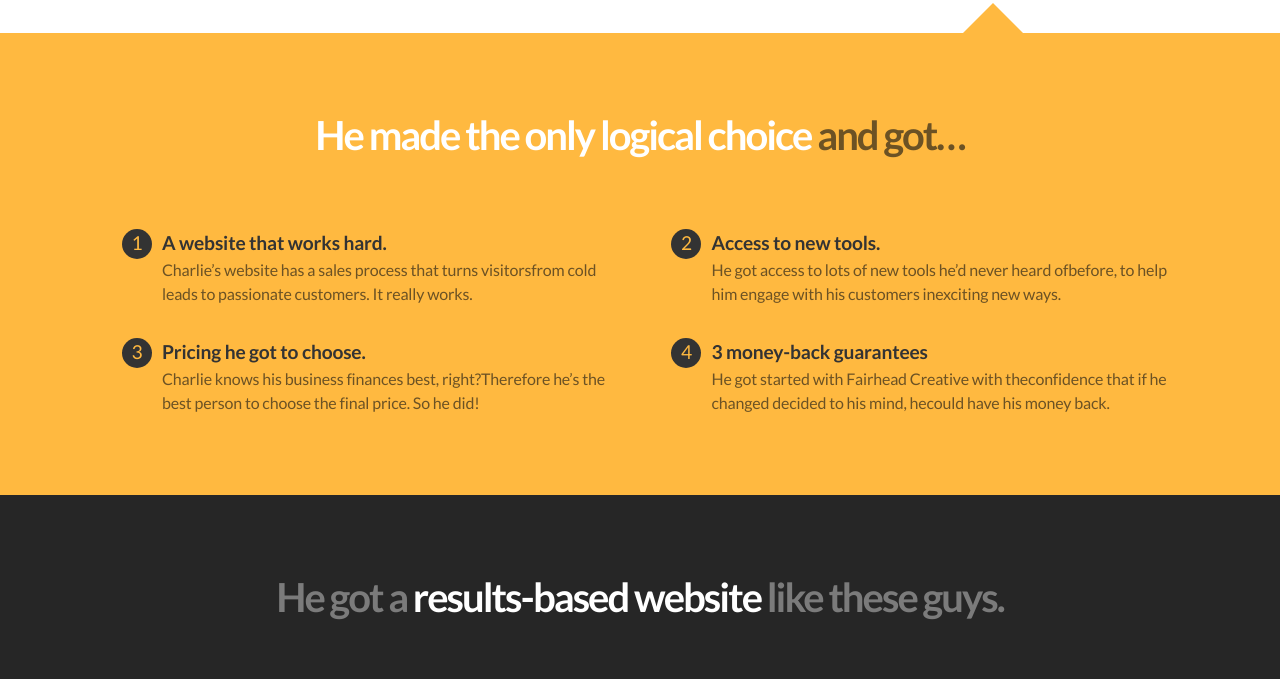
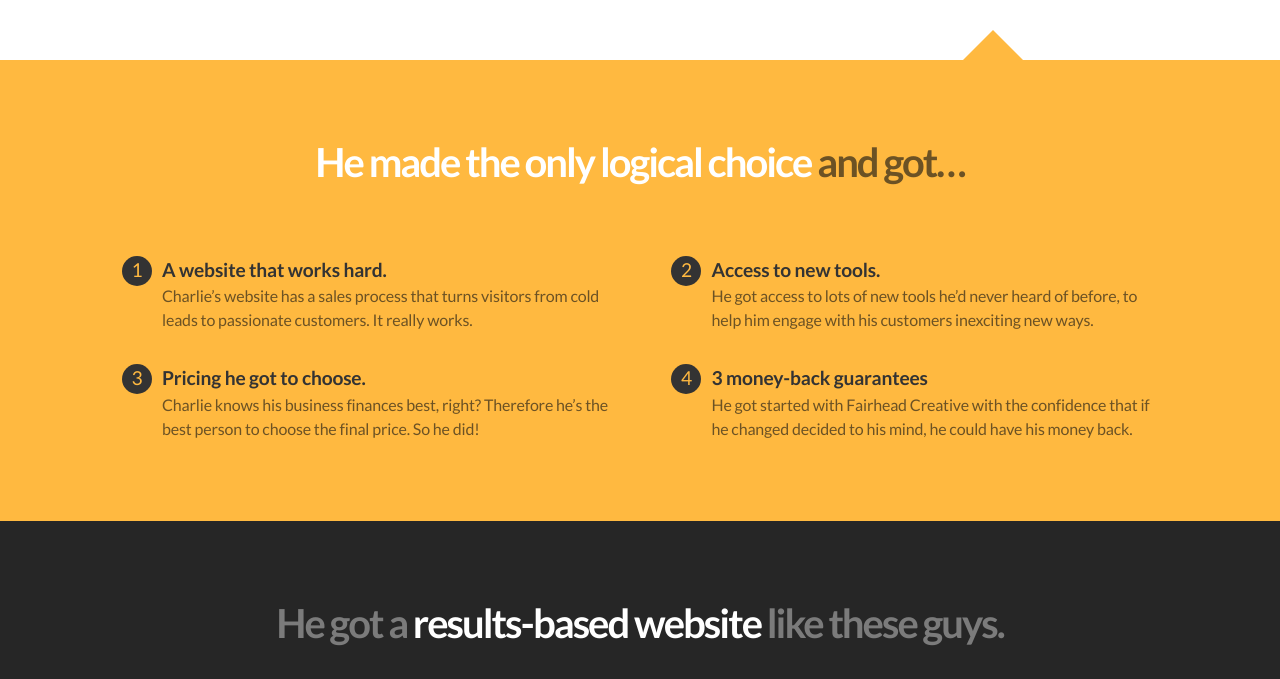
Before and after one commit to fairheadcreative/fairheadcreative, a Jekyll site: the page built from index.html, in a window 1280 px wide and 1400 px high, scrolled down 2443 px, cut to the strip 0-679 px from the top of the window. Built offline with Jekyll 4.4.1, drawn with Linux system fonts in a browser that asks for light colours; Markdown is read by kramdown in place of the engine named in the settings; some of the changed text lies outside the part shown.

Commit message:
Minor home copy updates

```diff
--- a/index.html
+++ b/index.html
@@ -1,7 +1,7 @@
 ---
 layout: layout
-title: Fairhead Creative Web Design ~ Motivate Visitors To Buy
-description: Are are the creative web design team that can motivate your visitors to buy. We'll even show you how - get a free custom report today.
+title: Creative Web Design Company | UX Design Company - Fairhead Creative
+description: Fairhead Creative is a skilled creative web design company based out of Florida, Tampa, Orlando. We craft beautiful UX & UI, email marketing & content.
 splash: true
 class: home
 ---
@@ -11,7 +11,7 @@
 
     <h1><strong>Creative Web Design That</strong> Motivates Your Visitors To Buy.</h1>
     <p>Would you love to win over more website visitors, but aren't sure what to do next, or who to trust?</p>
-    <p>We understand. We help companies motivate their visitors to buy using proven web design & online marketing techniques.</p>
+    <p>We understand. We help companies motivate their visitors to buy using proven <em style="font-style: normal;">creative web design</em> & online marketing techniques.</p>
     <p><strong>Enter your website address below & we'll show you:</strong></p>
 
     <form class="strap-form continue-form">
@@ -78,13 +78,13 @@
 
     <ol>
       <li>
-        <img src="/images/home2/option-1.svg" alt="UX Design Company Florida" title="UX Design Company Florida" width="150" />
+        <img src="/images/home2/option-1.svg" alt="Creative Web Designer" title="Creative Web Designer" width="150" />
         <strong>Try to do it himself.</strong>
         He'd need to train and perform at 5+ expert jobs in addition to running his own online business. Ouch.
       </li>
 
       <li>
-        <img src="/images/home2/option-2.svg" alt="UX Design Company Tampa" title="UX Design Company Tampa" width="150" />
+        <img src="/images/home2/option-2.svg" alt="UX Design Company Florida" title="UX Design Company Florida" width="150" />
         <strong>Buy a template / theme</strong>
         By definition, it's not designed for his audience. How can his business look unique if he spends money on looking the same?
       </li>
@@ -96,7 +96,7 @@
       </li>
 
       <li>
-        <img src="/images/home2/option-4.svg" alt="UX Design Company Tampa" title="UX Design Company Tampa" width="150" />
+        <img src="/images/home2/option-4.svg" alt="Creative Web Designer" title="Creative Web Designer" width="150" />
         <strong>Partner with us</strong>
         He had the opportunity to work with a talented team that let him choose his own price &amp; where ROI is proven. As a result…
       </li>
@@ -113,22 +113,22 @@
     <ol>
       <li>
         <strong>A website that works hard.</strong>
-        Charlie’s website has a sales process that turns visitorsfrom cold leads to passionate customers. It really works.
+        Charlie’s website has a sales process that turns visitors from cold leads to passionate customers. It really works.
       </li>
 
       <li>
         <strong>Access to new tools.</strong>
-        He got access to lots of new tools he’d never heard ofbefore, to help him engage with his customers inexciting new ways.
+        He got access to lots of new tools he’d never heard of before, to help him engage with his customers inexciting new ways.
       </li>
 
       <li>
         <strong>Pricing he got to choose.</strong>
-        Charlie knows his business finances best, right?Therefore he’s the best person to choose the final price. So he did!
+        Charlie knows his business finances best, right? Therefore he’s the best person to choose the final price. So he did!
       </li>
 
       <li>
         <strong>3 money-back guarantees</strong>
-        He got started with Fairhead Creative with theconfidence that if he changed decided to his mind, hecould have his money back.
+        He got started with Fairhead Creative with the confidence that if he changed decided to his mind, he could have his money back.
       </li>
     </ol>
   </div>
@@ -141,9 +141,9 @@
 
   <div class="carousel">
     <div>
-      <img src="images/home2/home-portfolio-smtp2go.png" width="500" alt="UX Design Company Florida" title="UX Design Company Florida" />
+      <img src="images/home2/home-portfolio-smtp2go.png" width="500" alt="Creative Web Designer" title="Creative Web Designer" />
       <h3>SMTP2GO</h3>
-      <p>Leading design for email delivery service from hundreds to tens of thousands of customers.</p>
+      <p>Leading website design for email delivery service from hundreds to tens of thousands of customers.</p>
 
       <ul>
         <li><strong>3x</strong> average visitor pageviews</li>
@@ -179,7 +179,7 @@
     <div>
       <img src="images/home2/home-portfolio-zurb.png" width="500" alt="UX Design Company Florida" title="UX Design Company Florida" />
       <h3>ZURB Foundation</h3>
-      <p>Three of the web’s most popular web frameworks use the personality & emotion injected by Fairhead Creative.</p>
+      <p>Three of the web’s most popular web frameworks use the personality & emotion injected by Fairhead Creative<span class="hide">, a leading <strong><em>creative web design company</em></strong></span>.</p>
 
       <ul>
         <li><strong>21k</strong> subscribed GitHub users</li>
@@ -191,12 +191,12 @@
 </div>
 
 <div id="faq">
-  <img src="/images/home2/faq.svg" alt="Creative Web Design Company Florida" title="Creative Web Design Company Florida" />
+  <img src="/images/home2/faq.svg" alt="Creative Web Designer" title="Creative Web Designer" />
   <h2>All Charlie’s concerns were answered…</h2>
 
   <dl>
     <dt>What specific techno-babble do you do?</dt>
-    <dd>Glad you asked! Web/UI design, UX design, web strategy,  information design, web marketing, web research, front-end development, web engineering, content strategy & illustration.</dd>
+    <dd>Glad you asked! <strong style="font-weight: normal;"><em style="font-style: normal;">Creative web design</em></strong> / UI design, UX design, web strategy,  information design, web marketing, web research, front-end development, web engineering, content strategy & illustration.</dd>
 
     <dt>What if I don’t like your work?</dt>
     <dd>We’ll fix it! These things are a process. But, if you want to back out, ask us about those money-back guarantees. Don’t worry, nobody’s ever needed them!</dd>
@@ -205,7 +205,7 @@
     <dd>You’re not alone. Thankfully, we have a proven, tested process for <em>discovering what your audience wants.</em></dd>
 
     <dt>Can I try you out for free?</dt>
-    <dd>Yes! Schedule a free consultation and a free custom site report today!</dd>
+    <dd>Yes! Schedule a free consultation and a free custom site report today! Our <strong style="font-weight: normal;"><em style="font-style: normal;">creative web design</em></strong> team will describe exactly how we’ll help you.</dd>
   </dl>
 </div>
 
@@ -222,7 +222,7 @@
     </form>
   </div>
 
-  <img src="/images/home2/closing.svg" alt="UX Design Company Tampa" title="UX Design Company Tampa" />
+  <img src="/images/home2/closing.svg" alt="Creative Web Designer" title="Creative Web Designer" />
 </div>
 
 <!--<section id="start" style="display: none;">
```
